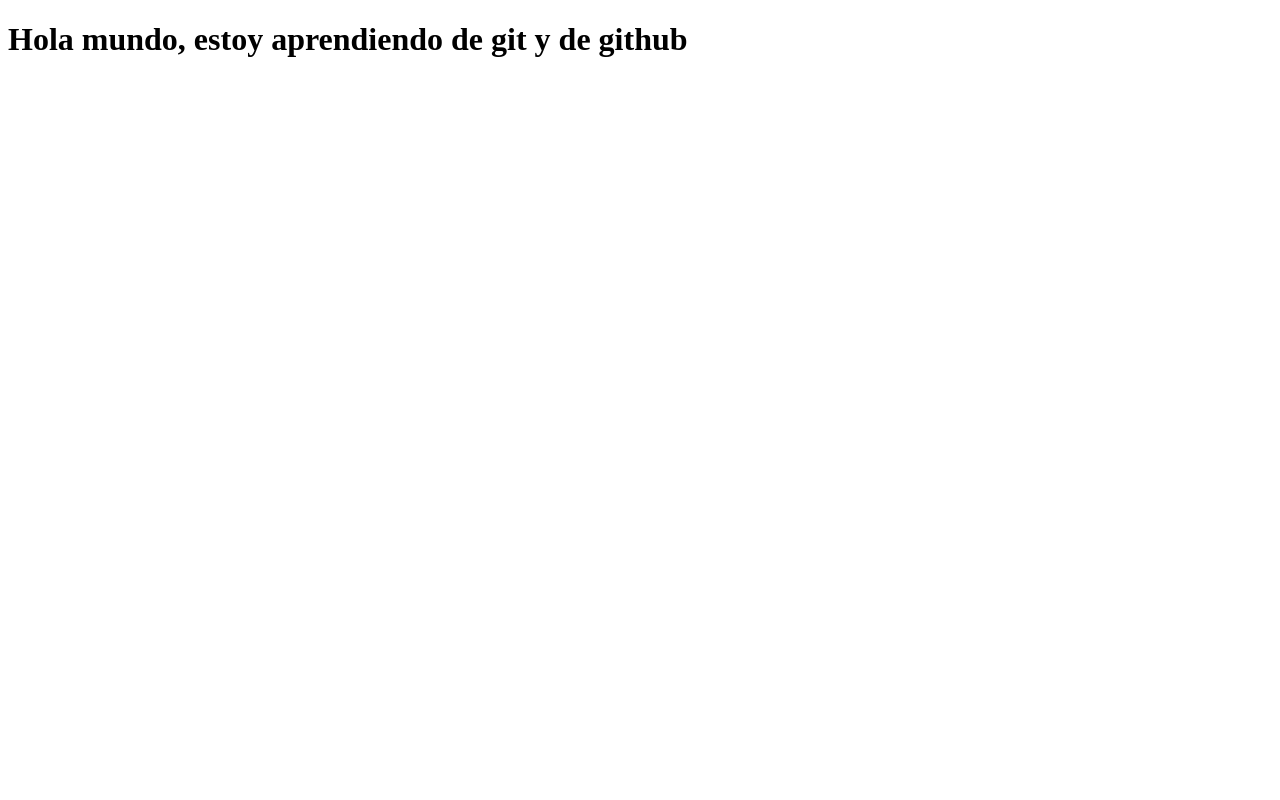
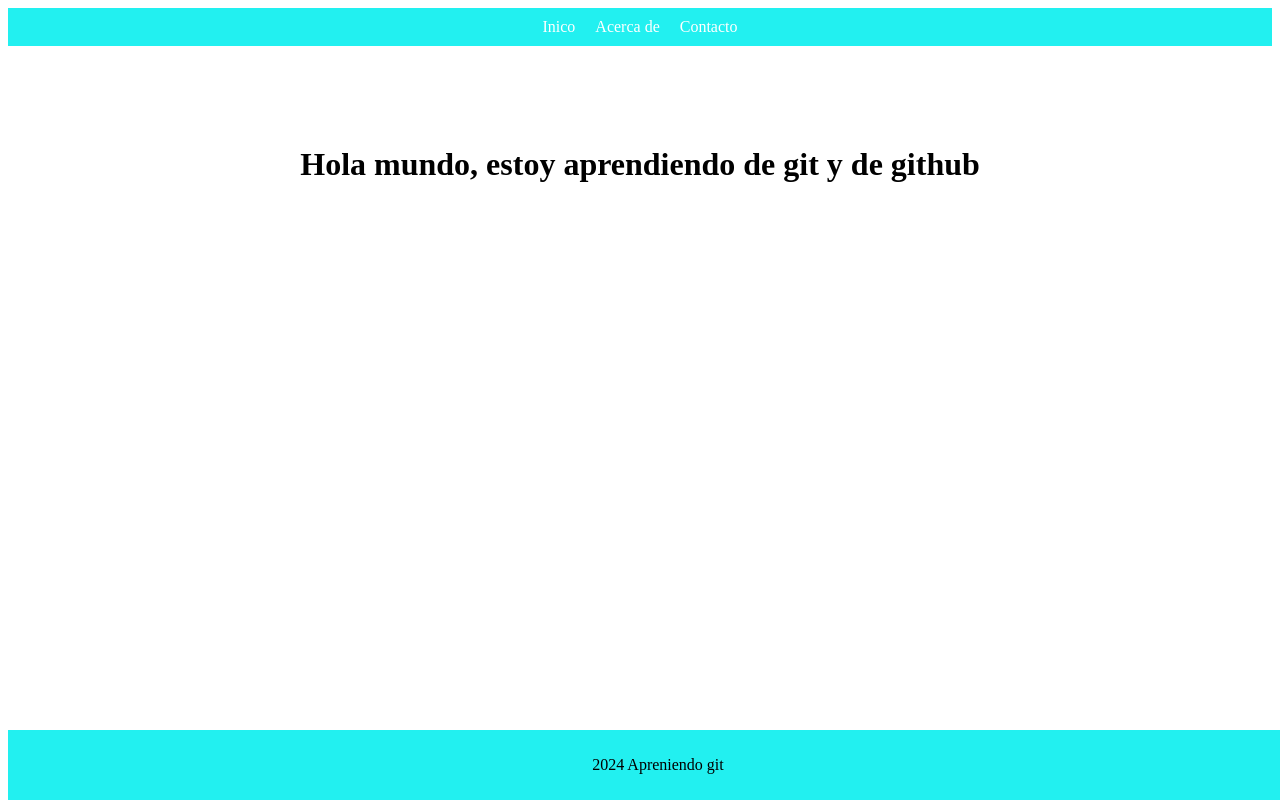
Before and after one commit to Jchavez05/AprendiendoGit, a plain HTML site: page index.html in a window 1280 px wide. Drawn offline with Linux system fonts and the light colour scheme.

Commit message:
Agregando footer y Navbar

```diff
--- a/index.html
+++ b/index.html
@@ -4,8 +4,19 @@
     <meta charset="UTF-8">
     <meta name="viewport" content="width=device-width, initial-scale=1.0">
     <title>Aprendiendo Git</title>
+    <link rel="stylesheet" href="style.css">
 </head>
 <body>
+    <header>
+        <nav>
+            <a href="#">Inico</a>
+            <a href="#">Acerca de</a>
+            <a href="#">Contacto</a>
+        </nav>
+    </header>
     <h1>Hola mundo, estoy aprendiendo de git y de github</h1>
+    <footer>
+        <p>2024 Apreniendo git</p>
+    </footer>
 </body>
 </html>
--- /dev/null
+++ b/style.css
@@ -0,0 +1,28 @@
+header {
+    background-color: rgb(34, 240, 240);
+    padding: 10px;
+    text-align: center;
+}
+
+nav {
+    display: flex;
+    justify-content: center;
+}
+
+nav a {
+    margin: 0 10px;
+    text-decoration: none;
+    color: white;
+}
+h1 {
+    text-align: center;
+    margin-top: 100px;
+}
+footer {
+    background-color: rgb(34, 240, 240);
+    padding: 10px;
+    text-align: center;
+    position: fixed;
+    bottom: 0;
+    width: 100%;
+}
```
